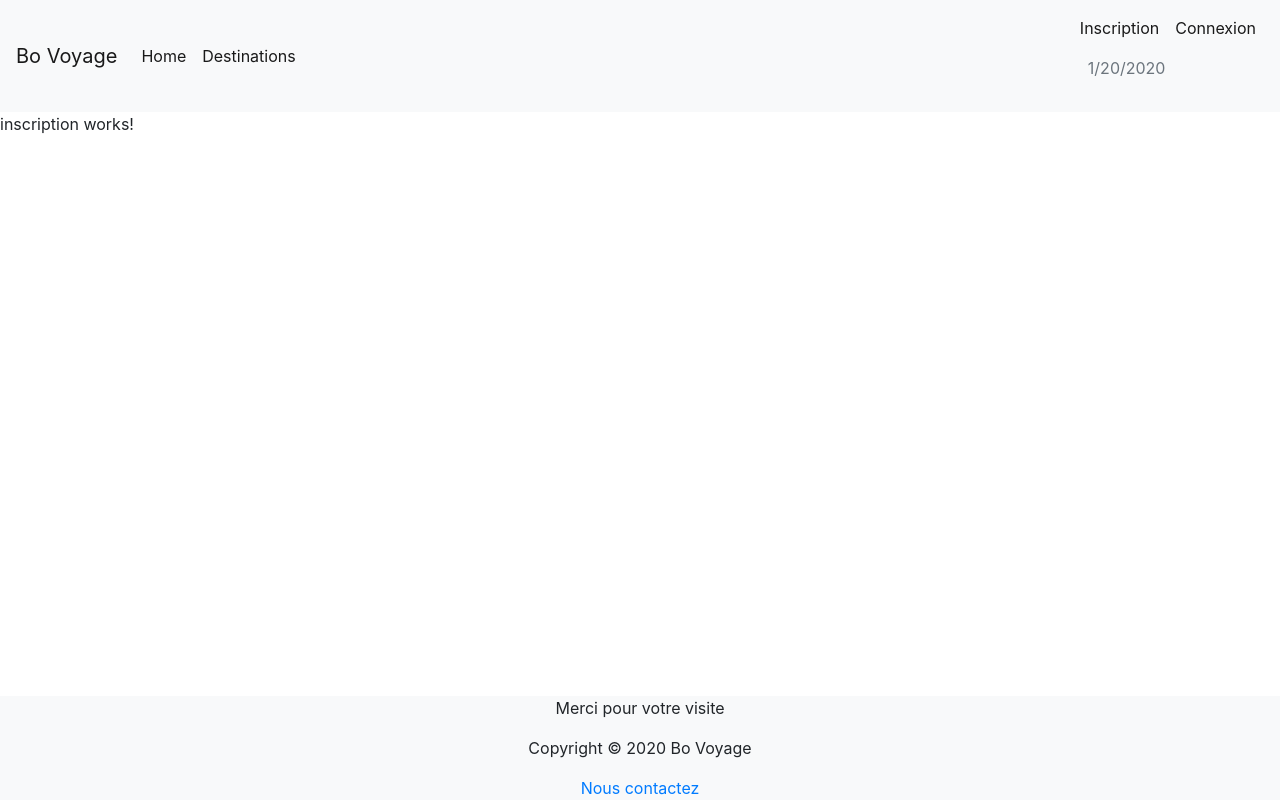
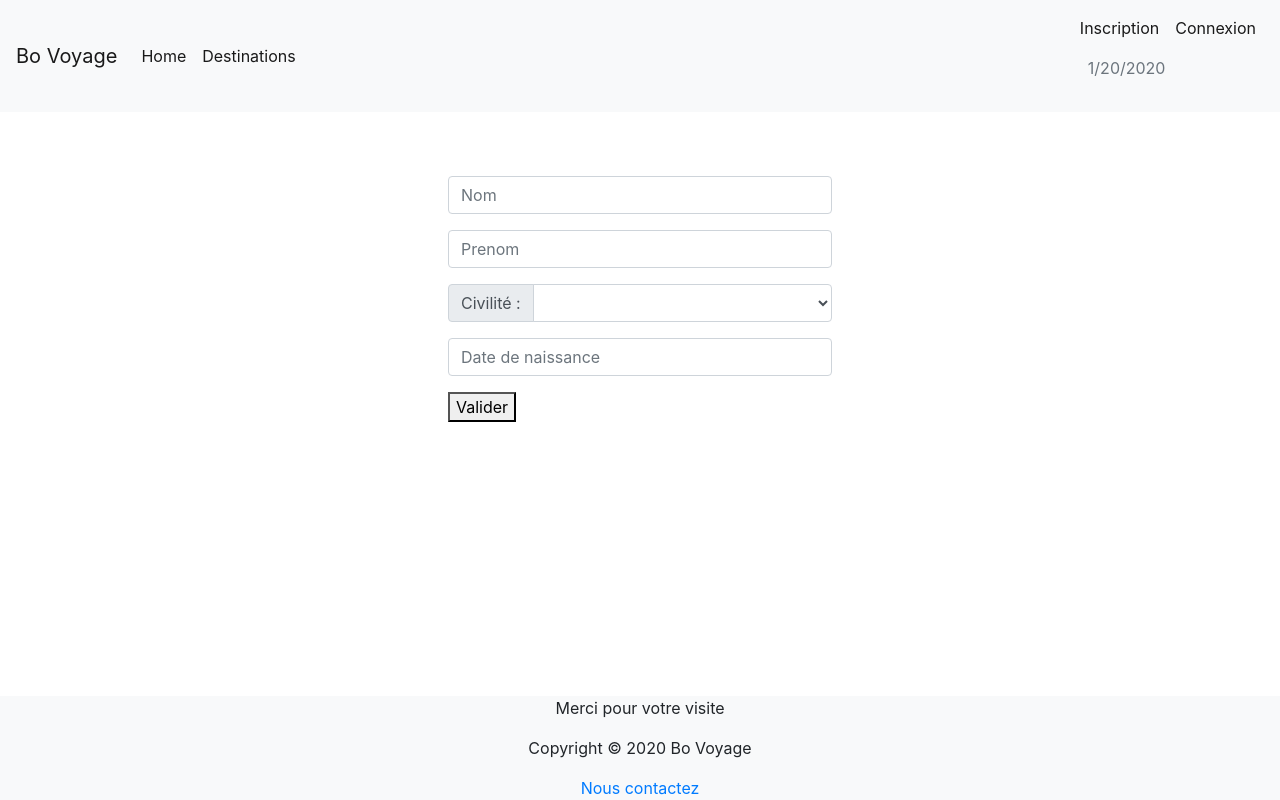
Before and after one commit to PChaigneau/projetWeb, an Angular app: page /inscription in a window 1280 px wide. Built offline with nearby package versions, Linux system fonts and the light colour scheme; no server answers; what angular-in-memory-web-api would draw is missing.

Commit message:
Formulaire d'inscription

```diff
--- a/src/app/app.module.ts
+++ b/src/app/app.module.ts
@@ -18,6 +18,7 @@ import { ConnexionComponent } from './connexion/connexion.component';
 import { PageDestinationsComponent } from './page-destinations/page-destinations.component';
 import { PaiementComponent } from './paiement/paiement.component';
 import { AccueilComponent } from './accueil/accueil.component';
+import { FormsModule, ReactiveFormsModule } from '@angular/forms';
 
 @NgModule({
   declarations: [
@@ -37,6 +38,8 @@ import { AccueilComponent } from './accueil/accueil.component';
   ],
   imports: [
     BrowserModule,
+    FormsModule,
+    ReactiveFormsModule,
     AppRoutingModule,
     HttpClientModule,
     HttpClientInMemoryWebApiModule.forRoot(InMemoryDataService)
--- a/src/app/footer/footer.component.html
+++ b/src/app/footer/footer.component.html
@@ -3,3 +3,9 @@
     <p>{{mentionsLegales}}</p>
     <a href="mailto:contact@bovoyage.com" >Nous contactez</a>
 </div>
+
+<!--
+    TO DO:
+    - supprimer "Merci pour votre visite"
+    - Nous contacter
+-->
--- a/src/app/inscription/inscription.component.css
+++ b/src/app/inscription/inscription.component.css
@@ -0,0 +1,5 @@
+.userForm{
+    padding: 5%;
+    width: 40%;
+    margin:auto
+}
--- a/src/app/inscription/inscription.component.html
+++ b/src/app/inscription/inscription.component.html
@@ -1 +1,21 @@
-<p>inscription works!</p>
+<form (ngSubmit)="onSubmit()" [formGroup]="userForm" class="userForm">
+    <div class="form-group">
+        <input type="text" formControlName="nom" placeholder="Nom"class="form-control mb-3"/>
+        <input type="text" formControlName="prenom" placeholder="Prenom" class="form-control mb-3"/>
+        <div class="input-group mb-3">
+            <div class="input-group-prepend">
+              <label class="input-group-text" for="civiliteSelect">Civilité : </label>
+            </div>
+        <select formControlName="civilite" id="civiliteSelect" class="form-control">
+            <option selected></option>
+            <option value="M">M</option>
+            <option value="F">F</option>
+          </select>
+        </div>
+        <input type="text" formControlName="date_naissance" placeholder="Date de naissance" class="form-control"/>
+
+    </div>
+
+
+    <button type="submit" [disabled]="userForm.invalid">Valider</button>
+</form>
--- a/src/app/inscription/inscription.component.ts
+++ b/src/app/inscription/inscription.component.ts
@@ -1,4 +1,7 @@
 import { Component, OnInit } from '@angular/core';
+import { FormControl, FormGroup, FormArray, Validators } from '@angular/forms';
+import { UtilisateurService } from '../shared/utilisateur.service';
+import { Router } from '@angular/router';
 
 @Component({
   selector: 'app-inscription',
@@ -7,9 +10,21 @@ import { Component, OnInit } from '@angular/core';
 })
 export class InscriptionComponent implements OnInit {
 
-  constructor() { }
+  userForm: FormGroup;
+
+  constructor(private utilisateurService:UtilisateurService, private router:Router) { }
 
   ngOnInit() {
+    this.userForm = new FormGroup({
+      nom: new FormControl(),
+      prenom: new FormControl(),
+      civilite: new FormControl(),
+      date_naissance:new FormControl(),
+    })
+  }
+
+  onSubmit(){
+    console.log(this.userForm.value)
   }
 
 }
--- a/src/app/navbar/navbar.component.html
+++ b/src/app/navbar/navbar.component.html
@@ -35,3 +35,7 @@
 
 
 </nav>
+
+<!--TO DO :
+    - button navbar-toggler à conserver ?
+-->
--- a/src/app/navbar/navbar.component.ts
+++ b/src/app/navbar/navbar.component.ts
@@ -1,5 +1,5 @@
 import { Component, OnInit } from '@angular/core';
-import { LoginService } from '../Shared/login.service';
+import { LoginService } from '../shared/login.service';
 
 @Component({
   selector: 'app-navbar',
@@ -20,8 +20,7 @@ export class NavbarComponent implements OnInit {
     return new Date().toLocaleDateString();
   }
   logout(){
-    this.loginService.logout();  // login service
+    this.loginService.logout();
     this.isLogged=this.loginService.islogged();
-
   }
 }
```
